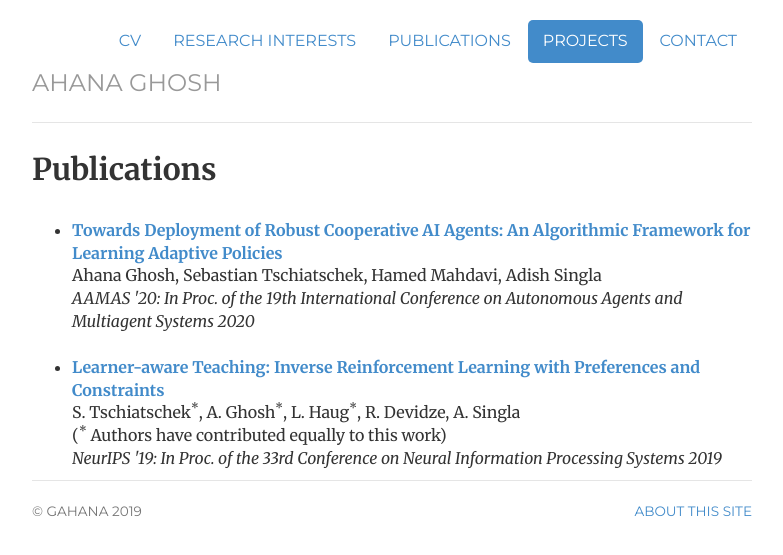
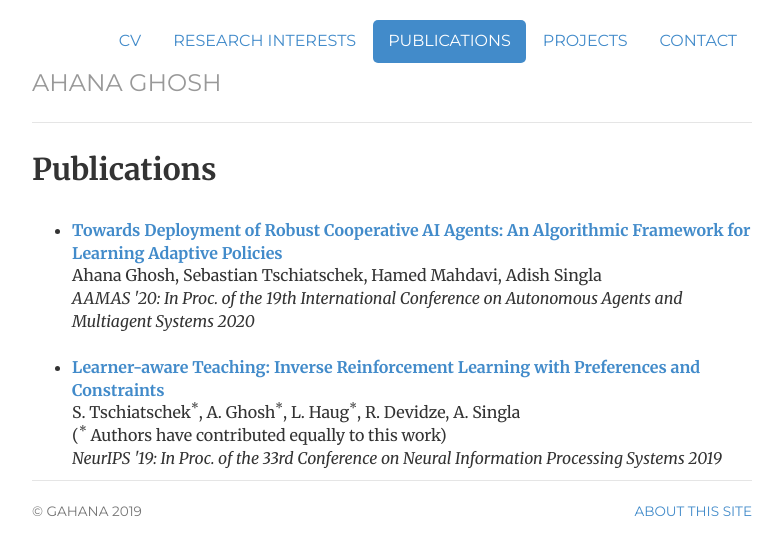
Before and after one commit to ahana204/ahana204.github.io, a Jekyll site: the page built from publications/index.html, in a window 1280 px wide. Shown: the top 555 px of the page, without its empty margins (248-1031 px from the left). Built offline with Jekyll 4.4.1, drawn with Linux system fonts in a browser that asks for light colours.

```diff
--- a/publications/index.html
+++ b/publications/index.html
@@ -3,8 +3,8 @@ layout: default
 title: Projects
 home: passive
 cv: passive
-projects: active
-publications: passive
+projects: passive
+publications: active
 research_interests: passive
 notes: passive
 contact: passive
```
